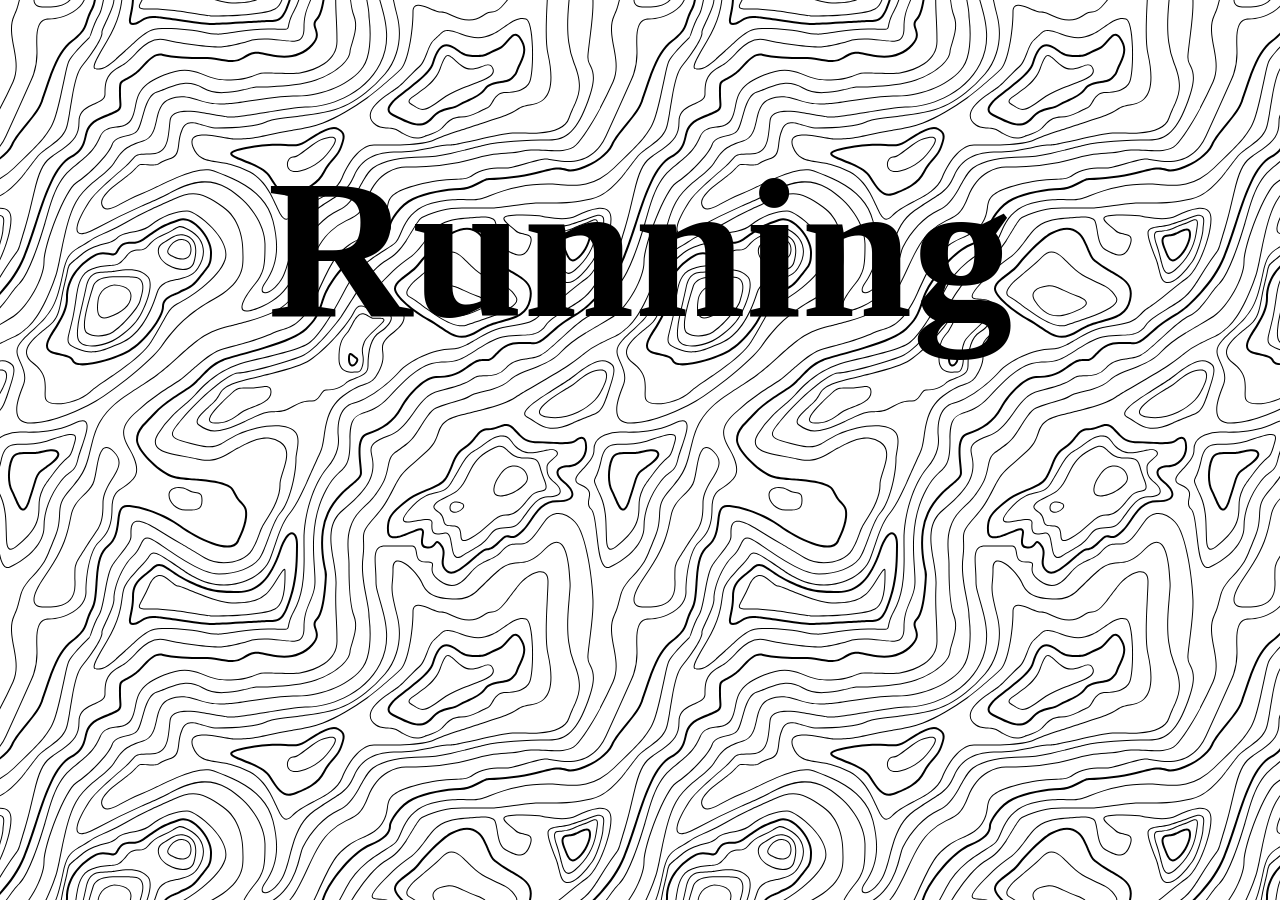
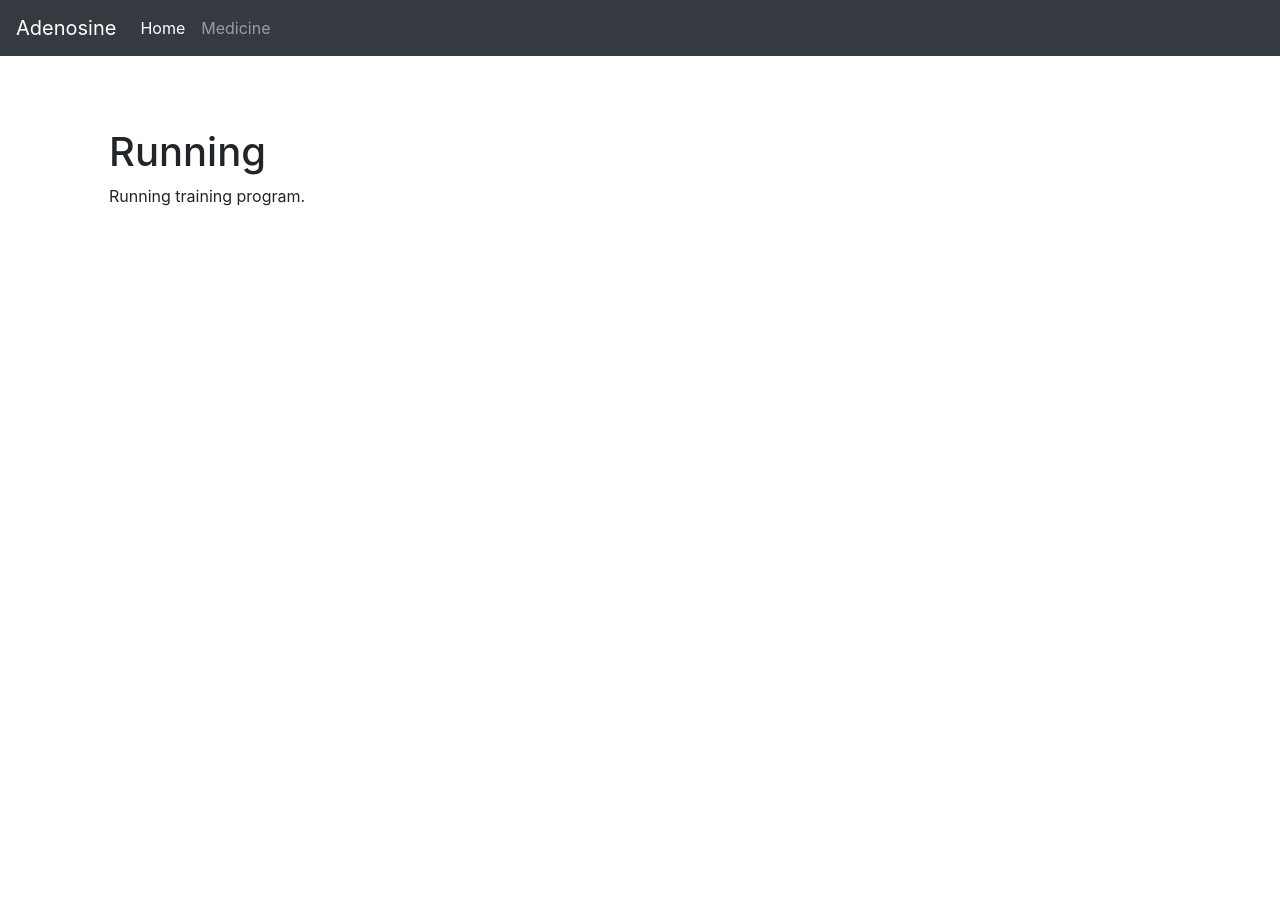
Before and after one commit to endocytosis/endocytosis.github.io, a Jekyll site: the page built from running.html, in a window 1280 px wide. Built offline with Jekyll 4.4.1, drawn with Linux system fonts in a browser that asks for light colours; some web fonts are replaced.

Commit message:
Updated running page

```diff
--- a/running.html
+++ b/running.html
@@ -1,19 +1,7 @@
-<!DOCTYPE html>
-<html>
-<title>Running</title>
-<head>
-    <link href="https://fonts.googleapis.com/css?family=B612&display=swap" rel="stylesheet" />
-<style>
-    body {
-    font-family: 'B612', ;
-    font-size: 4vw;
-    font-size: 100px;
-    background-color: #ffffff;
-    background-image: url("https://briangallagher.io/topography.svg");
-    }
-</style>
-</head>
-<body>
-<center><h1>Running</h1></center>
-</body>
-</html>
+---
+layout: default
+title: Running
+---
+
+<h1>Running</h1>
+<p>Running training program.</p>
```
